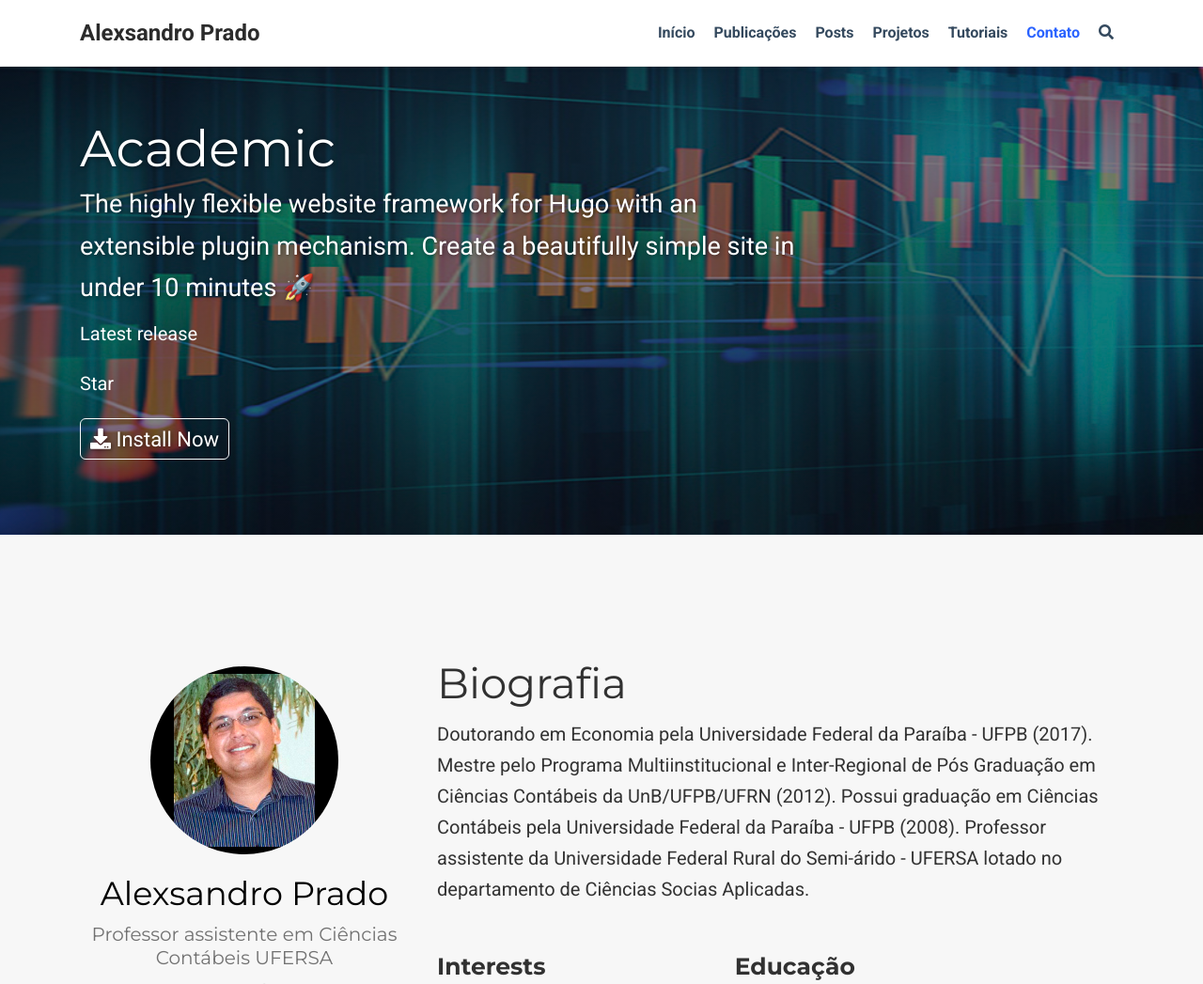
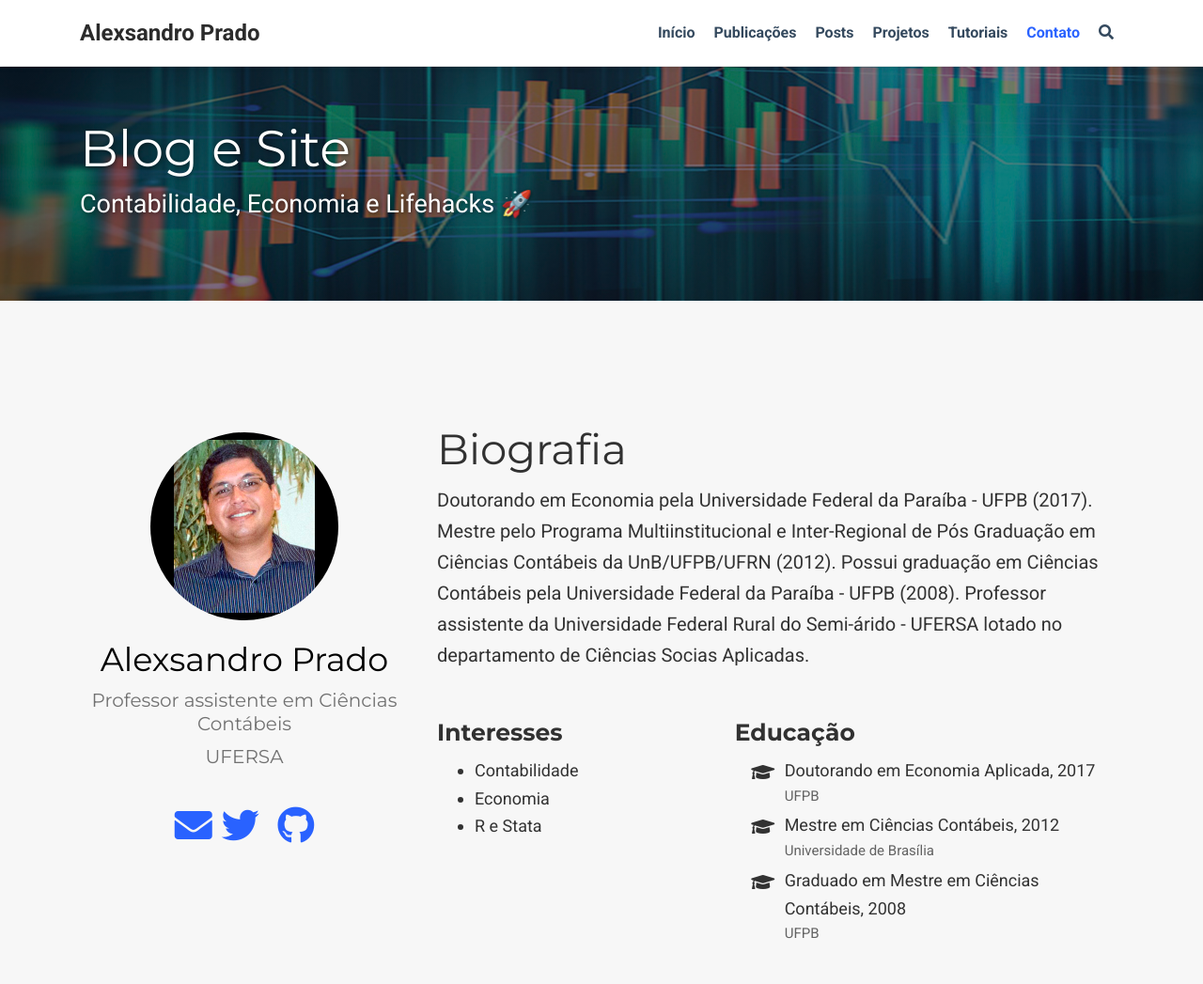
Before and after one commit to alexsandroprado/alexsandroprado.github.io.backup, a plain HTML site: page index.html in a window 1280 px wide. Shown: the top 1047 px of the page at 94% size. Drawn offline with nearby package versions, Linux system fonts and the light colour scheme; no server answers; some icons are missing.

Commit message:
Add files via upload

```diff
--- a/index.html
+++ b/index.html
@@ -16,7 +16,7 @@
 
 
 
-  <meta name="description" content="Professor assistente em Ciências Contábeis UFERSA">
+  <meta name="description" content="Professor assistente em Ciências Contábeis">
 
 
   <link rel="alternate" hreflang="en-us" href="/">
@@ -94,7 +94,7 @@
   <meta property="og:site_name" content="Alexsandro Prado">
   <meta property="og:url" content="/">
   <meta property="og:title" content="Alexsandro Prado">
-  <meta property="og:description" content="Professor assistente em Ciências Contábeis UFERSA">
+  <meta property="og:description" content="Professor assistente em Ciências Contábeis">
 
 
 
@@ -333,24 +333,12 @@ url('img/headers/bubbles-wide.jpg')
   <div class="container">
 
     <h1 class="hero-title" itemprop="headline">
-      Academic
+      Blog e Site
     </h1>
 
 
-    <p class="hero-lead">The highly flexible website framework for Hugo with an extensible plugin mechanism. Create a beautifully simple site in under 10 minutes 🚀
-<div style="margin-top: -0.5rem;">
-  <a id="academic-release" href="https://sourcethemes.com/academic/updates" data-repo="gcushen/hugo-academic">
-  Latest release <!-- V -->
-  </a>
-</div>
-<div class="mt-3">
-  <a class="github-button" href="https://github.com/gcushen/hugo-academic" data-icon="octicon-star" data-size="large" data-show-count="true" aria-label="Star this on GitHub">Star</a>
-</div>
-<script async defer src="https://buttons.github.io/buttons.js"></script></p>
-
-
-
-    <p><a href="./post/getting-started/" class="btn btn-outline-light btn-lg"><i class="fas fa-download"></i> Install Now</a></p>
+    <p class="hero-lead">Contabilidade, Economia e Lifehacks 🚀 </p>
+
 
 
   </div>
@@ -378,7 +366,7 @@ url('img/headers/bubbles-wide.jpg')
 
       <div class="portrait-title">
         <h2 itemprop="name">Alexsandro Prado</h2>
-        <h3 itemprop="jobTitle">Professor assistente em Ciências Contábeis UFERSA</h3>
+        <h3 itemprop="jobTitle">Professor assistente em Ciências Contábeis</h3>
 
 
 
@@ -480,7 +468,7 @@ url('img/headers/bubbles-wide.jpg')
 
 
       <div class="col-md-5">
-        <h3>Interests</h3>
+        <h3>Interesses</h3>
         <ul class="ul-interests">
 
           <li>Contabilidade</li>
@@ -1882,7 +1870,7 @@ This is an R Markdown document. Markdown is a simple formatting syntax for autho
 
 
     <div class="mb-3">
-      <form name="contact" method="POST" action="https://formspree.io/test@example.org">
+      <form name="contact" method="POST" action="https://formspree.io/alexsandro.prado@ufersa.edu.br">
         <div class="form-group form-inline">
           <label class="sr-only" for="inputName">Nome</label>
           <input type="text" name="name" class="form-control w-100" id="inputName" placeholder="Name" required>
```
